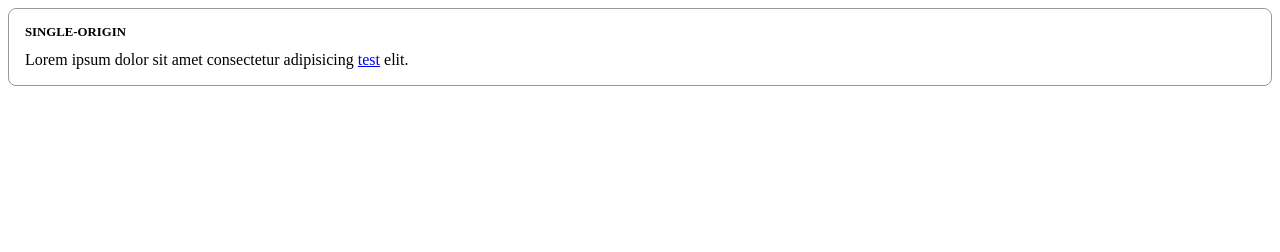
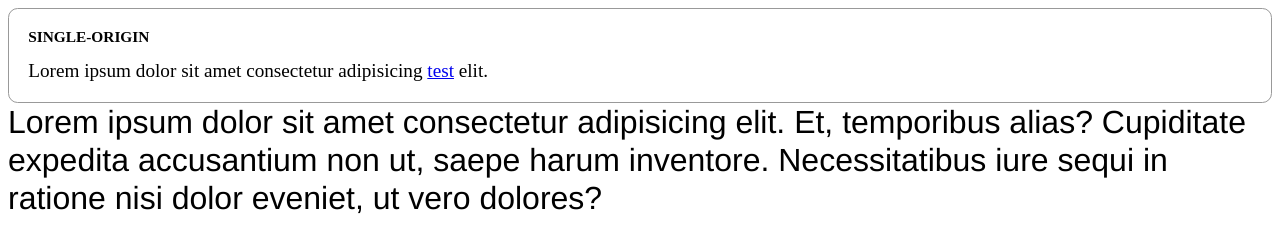
Before and after one commit to FlynnZeng/css_learn, a plain HTML site: page 相对单位em/index.html in a window 1280 px wide. Drawn offline with Linux system fonts and the light colour scheme.

Commit message:
4月26日

```diff
--- a/相对单位em/index.html
+++ b/相对单位em/index.html
@@ -1,29 +1,50 @@
 <!DOCTYPE html>
 <html lang="en">
+
 <head>
     <meta charset="UTF-8">
     <meta name="viewport" content="width=device-width, initial-scale=1.0">
     <title>Document</title>
     <style>
-        :root{
-            font-size: 0.75em;
+        :root {
+            /* font-size: 0.75em; */
+            font-size: calc(0.5em + 1vw);
+            --main-font: Helvetica, Arial, sans-serif;
         }
-        .panel{
+
+        body{
+            line-height: 1.2;
+        }
+
+        .panel.large {
+            font-size: 1.2rem;
+        }
+
+        .panel {
+            font-size: 1em;
             padding: 1em;
             border-radius: 0.5em;
             border: 1px solid #999;
         }
-        .panel > h2 {
+
+        .panel>h2 {
             margin-top: 0;
-            font-size: 0.8rem;
+            font-size: 0.8em;
             font-weight: bold;
             text-transform: uppercase;
         }
+
+        .about-us{
+            font-size: 2em;
+            font-family: var(--main-font);
+        }
+
         @media (min-width: 800px) {
             :root {
                 font-size: 0.875em;
             }
         }
+
         @media (min-width: 1200px) {
             :root {
                 font-size: 1em;
@@ -31,12 +52,18 @@
         }
     </style>
 </head>
+
 <body>
-    <div class="panel">
+    <div class="panel large">
         <h2>Single-origin</h2>
         <div class="panel-body">
             Lorem ipsum dolor sit amet consectetur adipisicing <a href="#">test</a> elit.
         </div>
     </div>
+    <div class="about-us">
+        Lorem ipsum dolor sit amet consectetur adipisicing elit. Et, temporibus alias? Cupiditate expedita accusantium
+        non ut, saepe harum inventore. Necessitatibus iure sequi in ratione nisi dolor eveniet, ut vero dolores?
+    </div>
 </body>
+
 </html>
```
Also changed, not shown: 1 other file.
